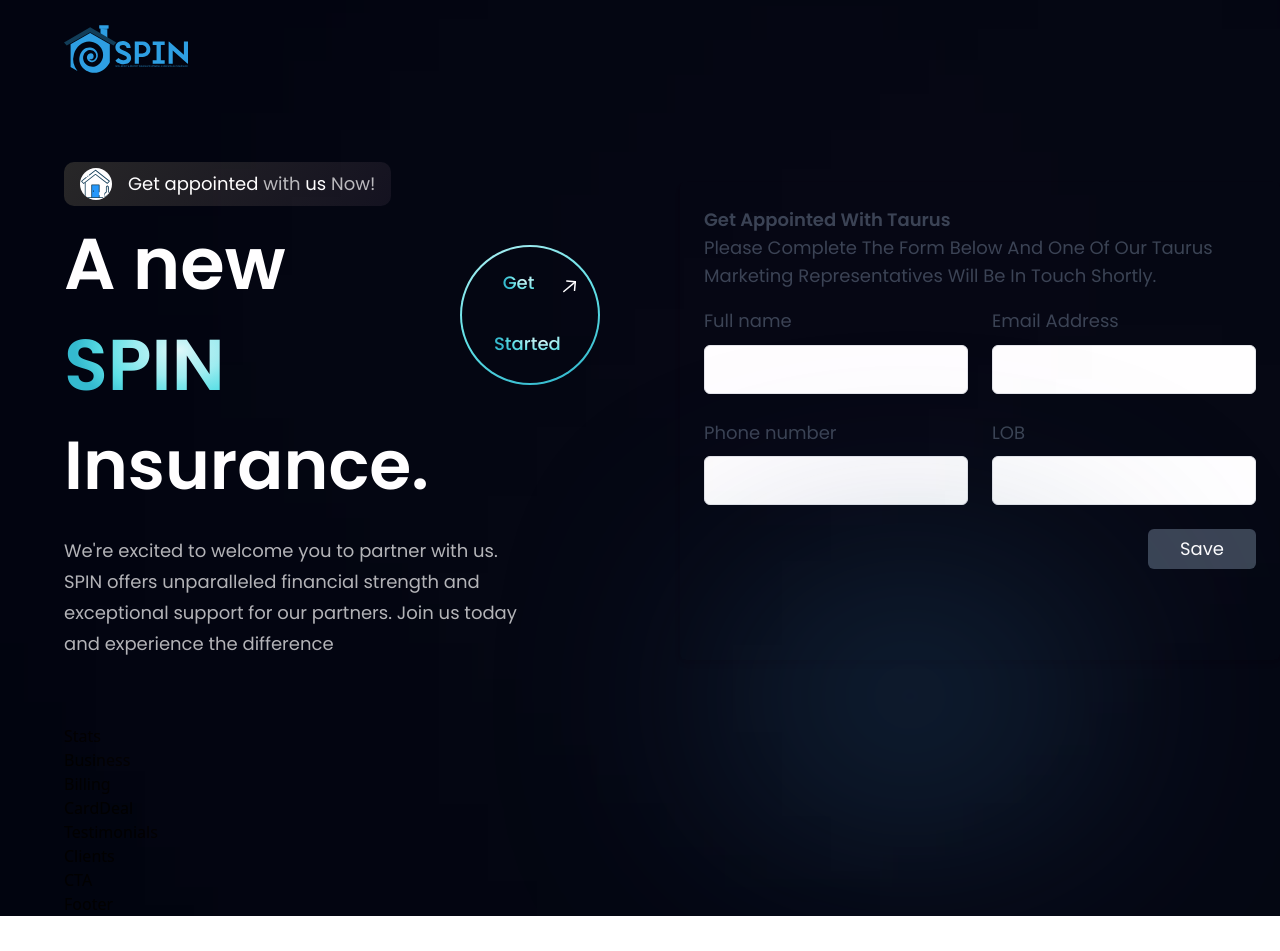
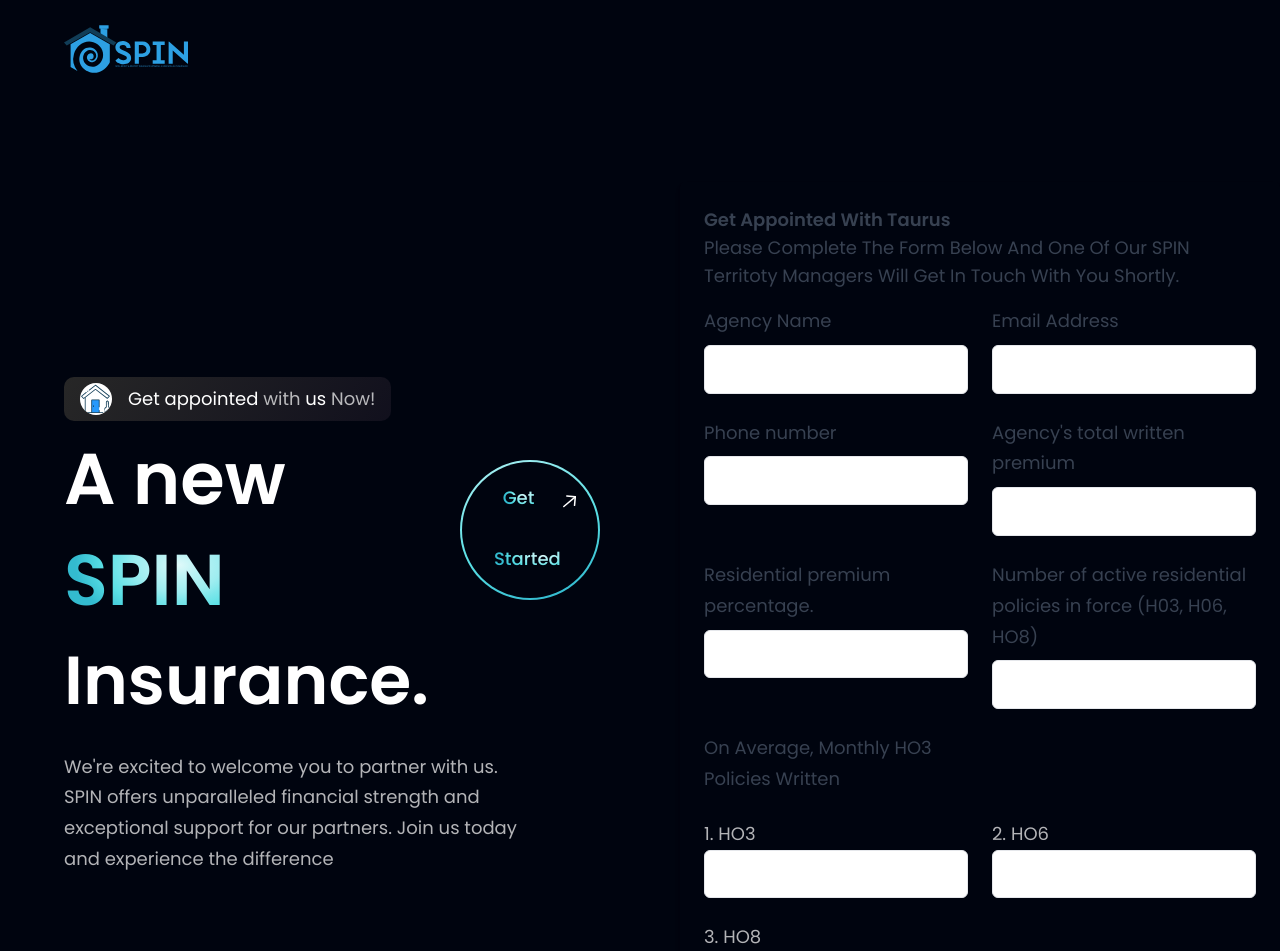
Before and after one commit to TheGodFatherpte/SPIN_Website_Graphics, a React (Vite) app in the folder SPIN_WEBSITE_COPY/: page / in a window 1280 px wide. Shown: the top 951 px of the page. Before the commit the page ends 916 px from the top, so only its background shows below. Built offline with nearby package versions, Linux system fonts and the light colour scheme.

Commit message:
Updated main section

```diff
--- /dev/null
+++ b/SPIN_WEBSITE_COPY/src/components/Form.jsx
@@ -0,0 +1,61 @@
+import React from 'react'
+
+const Form = () => (
+    <form>
+        <div className="grid grid-cols-1 gap-6 mt-4 sm:grid-cols-2">
+            <div>
+                <label htmlFor="username" className="text-gray-700 dark:text-gray-200">Agency Name</label>
+                <input id="username" type="text" className="block w-full px-4 py-2 mt-2 text-gray-700 bg-white border border-gray-200 rounded-md dark:bg-gray-800 dark:text-gray-300 dark:border-gray-600 focus:border-blue-400 focus:ring-blue-300 focus:ring-opacity-40 dark:focus:border-blue-300 focus:outline-none focus:ring" />
+            </div>
+
+            <div>
+                <label htmlFor="emailAddress" className="text-gray-700 dark:text-gray-200">Email Address</label>
+                <input id="emailAddress" type="email" className="block w-full px-4 py-2 mt-2 text-gray-700 bg-white border border-gray-200 rounded-md dark:bg-gray-800 dark:text-gray-300 dark:border-gray-600 focus:border-blue-400 focus:ring-blue-300 focus:ring-opacity-40 dark:focus:border-blue-300 focus:outline-none focus:ring" />
+            </div>
+
+            <div>
+                <label htmlFor="password" className="text-gray-700 dark:text-gray-200 ">Phone number</label>
+                <input id="telephone" type="number" className="block w-full px-4 py-2 mt-2 text-gray-700 bg-white border border-gray-200 rounded-md dark:bg-gray-800 dark:text-gray-300 dark:border-gray-600 focus:border-blue-400 focus:ring-blue-300 focus:ring-opacity-40 dark:focus:border-blue-300 focus:outline-none focus:ring" />
+            </div>
+            <div>
+                <label htmlFor="password" className="text-gray-700 dark:text-gray-200 ">Agency's total written premium</label>
+                <input id="password" type="text" className="block w-full px-4 py-2 mt-2 text-gray-700 bg-white border border-gray-200 rounded-md dark:bg-gray-800 dark:text-gray-300 dark:border-gray-600 focus:border-blue-400 focus:ring-blue-300 focus:ring-opacity-40 dark:focus:border-blue-300 focus:outline-none focus:ring" />
+            </div>
+            <div>
+                <label htmlFor="password" className="text-gray-700 dark:text-gray-200 ">Residential premium percentage.</label>
+                <input id="password" type="text" className="block w-full px-4 py-2 mt-2 text-gray-700 bg-white border border-gray-200 rounded-md dark:bg-gray-800 dark:text-gray-300 dark:border-gray-600 focus:border-blue-400 focus:ring-blue-300 focus:ring-opacity-40 dark:focus:border-blue-300 focus:outline-none focus:ring" />
+            </div>
+
+            <div>
+                <label htmlFor="passwordConfirmation" className="text-gray-700 dark:text-gray-200">Number of active residential policies in force (H03, H06, HO8) </label>
+                <input id="passwordConfirmation" type="text" className="block w-full px-4 py-2 mt-2 text-gray-700 bg-white border border-gray-200 rounded-md dark:bg-gray-800 dark:text-gray-300 dark:border-gray-600 focus:border-blue-400 focus:ring-blue-300 focus:ring-opacity-40 dark:focus:border-blue-300 focus:outline-none focus:ring" />
+            </div>
+            <div>
+                <label htmlFor="monthlyHO3" className="text-gray-700 dark:text-gray-200">On Average, Monthly HO3 Policies Written</label>
+            </div>
+            <div>
+                <label htmlFor="monthlyHO3" className="text-gray-700 dark:text-gray-200"> </label>
+            </div>
+            <div>
+            <span className="mr-2">1. HO3</span>
+                    <input id="monthlyHO3" type="text" className="flex-1 block w-full px-4 py-2 text-gray-700 bg-white border border-gray-200 rounded-md dark:bg-gray-800 dark:text-gray-300 dark:border-gray-600 focus:border-blue-400 focus:ring-blue-300 focus:ring-opacity-40 dark:focus:border-blue-300 focus:outline-none focus:ring" />
+            </div>
+            <div>
+            <span className="mr-2">2. HO6</span>
+                    <input id="monthlyHO3" type="text" className="flex-1 block w-full px-4 py-2 text-gray-700 bg-white border border-gray-200 rounded-md dark:bg-gray-800 dark:text-gray-300 dark:border-gray-600 focus:border-blue-400 focus:ring-blue-300 focus:ring-opacity-40 dark:focus:border-blue-300 focus:outline-none focus:ring" />
+            </div>
+            <div>
+            <span className="mr-2">3. HO8</span>
+                    <input id="monthlyHO3" type="text" className="flex-1 block w-full px-4 py-2 text-gray-700 bg-white border border-gray-200 rounded-md dark:bg-gray-800 dark:text-gray-300 dark:border-gray-600 focus:border-blue-400 focus:ring-blue-300 focus:ring-opacity-40 dark:focus:border-blue-300 focus:outline-none focus:ring" />
+
+            </div>
+        </div>
+
+        <div className="flex justify-end mt-6">
+            <button className="px-8 py-2.5 leading-5 text-white transition-colors duration-300 transform bg-gray-700 rounded-md hover:bg-gray-600 focus:outline-none focus:bg-gray-600">Submit Survey</button>
+        </div>
+    </form>
+)
+
+
+export default Form
--- a/SPIN_WEBSITE_COPY/src/components/Hero.jsx
+++ b/SPIN_WEBSITE_COPY/src/components/Hero.jsx
@@ -1,5 +1,6 @@
 import { people02 } from "../assets";
 import styles from "../style";
+import Form from "./Form";
 import GetStarted from "./GetStarted";
 
 const Hero = () => {
@@ -47,39 +48,9 @@
       <div id="form" className={` ${styles.paragraph} font-poppins mt-5 flex-1 max-w-4xl p-6 mx-auto
        rounded-md shadow-md shadow-gray-2000 dark:bg-gray-800 md:w-1/2 relative `}>
         <h2 className="text-lg font-semibold text-gray-700 capitalize dark:text-blue-400">Get appointed with Taurus</h2>
-        <h3 className='text-lg font-shadow text-gray-700 capitalize dark:text-white'>Please complete the form below and one of our Taurus Marketing Representatives will be in touch shortly.  </h3>
-        <form>
-          <div className="grid grid-cols-1 gap-6 mt-4 sm:grid-cols-2">
-            <div>
-              <label htmlFor="username" className="text-gray-700 dark:text-gray-200">Full name</label>
-              <input id="username" type="text" className="block w-full px-4 py-2 mt-2 text-gray-700 bg-white border border-gray-200 rounded-md dark:bg-gray-800 dark:text-gray-300 dark:border-gray-600 focus:border-blue-400 focus:ring-blue-300 focus:ring-opacity-40 dark:focus:border-blue-300 focus:outline-none focus:ring" />
-            </div>
-
-            <div>
-              <label htmlFor="emailAddress" className="text-gray-700 dark:text-gray-200">Email Address</label>
-              <input id="emailAddress" type="email" className="block w-full px-4 py-2 mt-2 text-gray-700 bg-white border border-gray-200 rounded-md dark:bg-gray-800 dark:text-gray-300 dark:border-gray-600 focus:border-blue-400 focus:ring-blue-300 focus:ring-opacity-40 dark:focus:border-blue-300 focus:outline-none focus:ring" />
-            </div>
-
-            <div>
-              <label htmlFor="password" className="text-gray-700 dark:text-gray-200">Phone number</label>
-              <input id="password" type="password" className="block w-full px-4 py-2 mt-2 text-gray-700 bg-white border border-gray-200 rounded-md dark:bg-gray-800 dark:text-gray-300 dark:border-gray-600 focus:border-blue-400 focus:ring-blue-300 focus:ring-opacity-40 dark:focus:border-blue-300 focus:outline-none focus:ring" />
-            </div>
-
-            <div>
-              <label htmlFor="passwordConfirmation" className="text-gray-700 dark:text-gray-200">LOB</label>
-              <input id="passwordConfirmation" type="password" className="block w-full px-4 py-2 mt-2 text-gray-700 bg-white border border-gray-200 rounded-md dark:bg-gray-800 dark:text-gray-300 dark:border-gray-600 focus:border-blue-400 focus:ring-blue-300 focus:ring-opacity-40 dark:focus:border-blue-300 focus:outline-none focus:ring" />
-            </div>
-          </div>
-
-          <div className="flex justify-end mt-6">
-            <button className="px-8 py-2.5 leading-5 text-white transition-colors duration-300 transform bg-gray-700 rounded-md hover:bg-gray-600 focus:outline-none focus:bg-gray-600">Save</button>
-          </div>
-        </form>
-        <div className=" absolute z-[0] w-[40%] h-[35%] top-0 pink__gradient  "/>
-        <div className=" absolute z-[0] w-[50%] h-[40%] left-20 bottom-90 blue__gradient "/>
-        <div className=" absolute z-[0] w-[50%] h-[50%] right-0 bottom-100 white__gradient "/>
-
-
+        <h3 className='text-lg font-shadow text-gray-700 capitalize dark:text-white'>Please complete the form below and
+          one of our SPIN territoty managers will get in touch with you shortly.  </h3>
+        <Form />
       </div>
 
     </section>
--- a/SPIN_WEBSITE_COPY/src/components/index.js
+++ b/SPIN_WEBSITE_COPY/src/components/index.js
@@ -6,10 +6,11 @@
 import Clients from "./Clients";
 import FeedbackCard from "./FeedbackCard";
 import Footer from "./Footer";
+import Form from "./Form";
 import GetStarted from "./GetStarted";
 import Hero from "./Hero";
 import Navbar from "./Navbar";
 import Stats from "./Stats";
 import Testimonials from "./Testimonials";
 
-export { Billing, Business, Button, CTA, CardDeal, Clients, FeedbackCard, Footer, GetStarted, Hero, Navbar, Stats, Testimonials };
+export { Billing, Business, Button, CTA, CardDeal, Clients, FeedbackCard, Footer, Form, GetStarted, Hero, Navbar, Stats, Testimonials };
```
